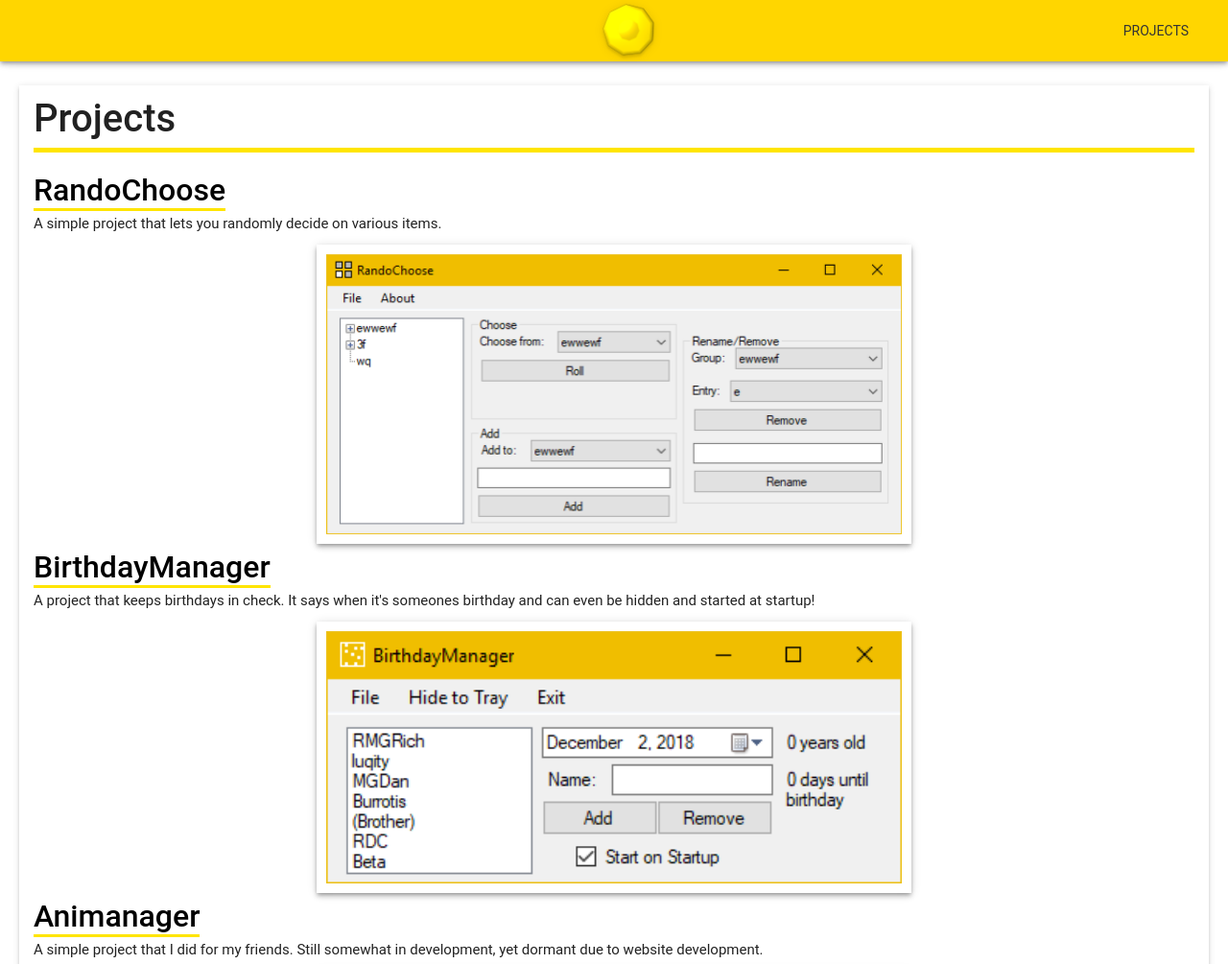
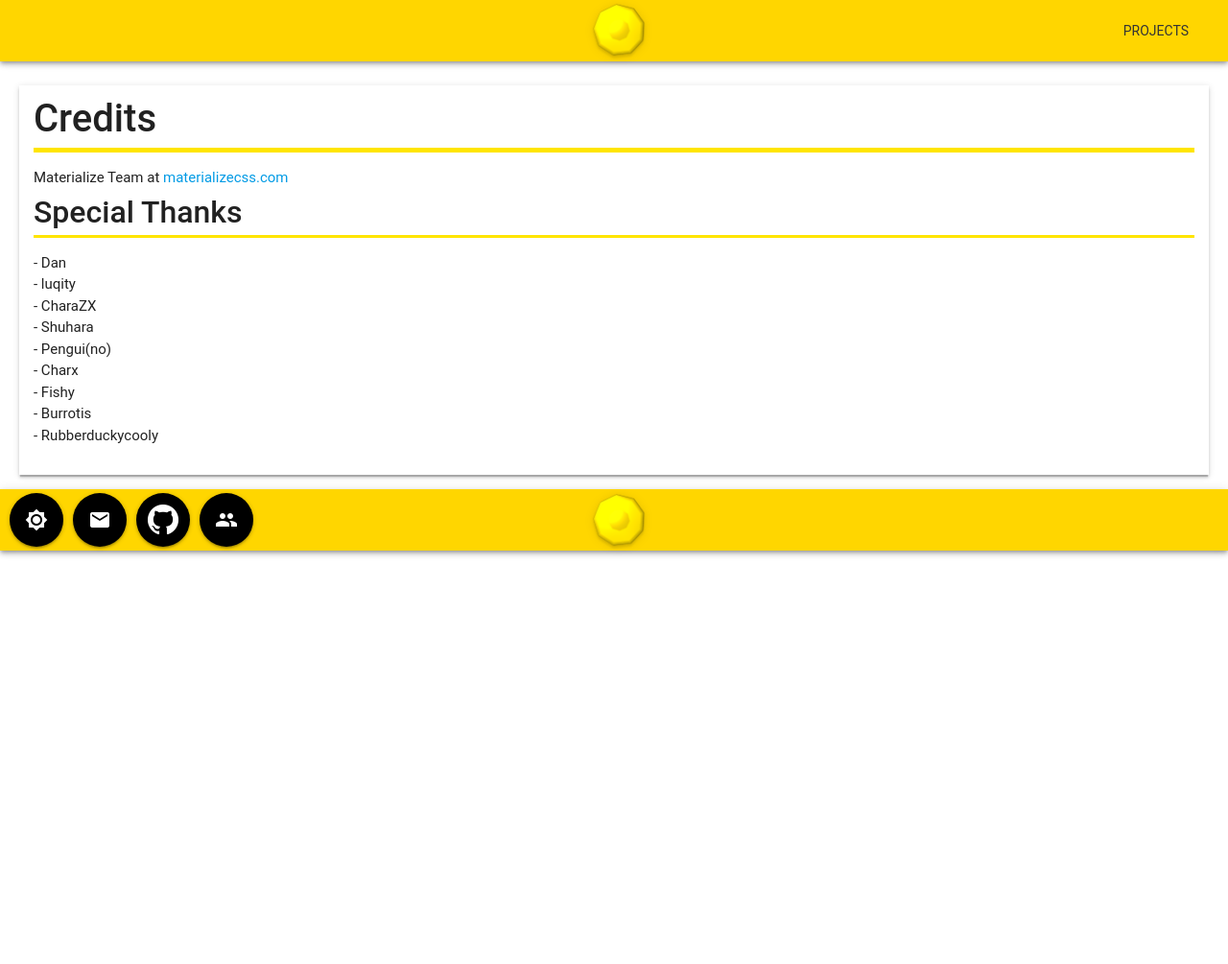
Before and after one commit to MGRich/MGRich.github.io, a plain HTML site: page html/credits.html in a window 1280 px wide. Shown: the top 1005 px of the page at 96% size. After the commit the page ends 800 px from the top, so only its background shows below. Drawn offline with nearby package versions, Linux system fonts and the light colour scheme.

Commit message:
add credits

```diff
--- a/html/credits.html
+++ b/html/credits.html
@@ -31,20 +31,23 @@
 <body>
     <div class="dcard">
         <div>
-            <div class="header">Projects</div>
+            <div class="header">Credits</div>
 
-                <a class="subheader" href="RandoChoose.html">RandoChoose</a>
-                <div>A simple project that lets you randomly decide on various items.</div>
-                <div class="img"><img class="materialboxed" width="600" src="../img/rdc/1.png"></div>
+                <div>Materialize Team at <a href="https://materializecss.com/">materializecss.com</a></div>
 
-                <a class="subheader" href="BirthdayManager.html">BirthdayManager</a>
-                <div>A project that keeps birthdays in check. It says when it's someones birthday and can even be hidden and started at startup!</div>
-                <div class="img"><img class="materialboxed" width="600" src="../img/bdm/1.png"></div>
+                <div class="subheader">Special Thanks</div>
+                <ul>
+                    <li>- Dan</li>
+                    <li>- luqity</li>
+                    <li>- CharaZX</li>
+                    <li>- Shuhara</li>
+                    <li>- Pengui(no)</li>
+                    <li>- Charx</li>
+                    <li>- Fishy</li>
 
-                <a class="subheader" href="Animanager.html">Animanager</a>
-                <div>A simple project that I did for my friends. Still somewhat in development, yet dormant due to website development.</div>
-                <div class="img"><img class="materialboxed" width="600" src="../img/anm/1.png"></div>
-
+                    <li>- Burrotis</li>
+                    <li>- Rubberduckycooly</li>
+                </ul>
 
             </div>
     </div>
--- a/html/footer.html
+++ b/html/footer.html
@@ -3,6 +3,7 @@
         <a class="btn-floating btn-large waves-effect waves-light" id="dark"><i class="material-icons">brightness_7</i></a>
         <a class="btn-floating btn-large waves-effect waves-light" href="mailto:rmgrichdeveloper@gmail.com"><i class="material-icons">email</i></a>
         <a class="btn-floating btn-large waves-effect waves-light github" href="https://github.com/MGRich"><img width="32" height="32" src="../img/gitico.png"></a>
+        <a class="btn-floating btn-large waves-effect waves-light" href="credits.html"><i class="material-icons">group</i></a>
     </div>
     <img class="logo" src="../img/logo.png"/>
 
--- a/main/main.scss
+++ b/main/main.scss
@@ -24,8 +24,8 @@ $gold: #FFE500;
         position: relative;
         bottom: 9px;
         left:15px;
-        display: block;
-        margin: auto;
+        //display: block;
+        margin-left: calc(50% - 40px);
     }
     #nav-mobile {
         position: absolute;
@@ -152,6 +152,8 @@ a.subheader {
     .logo {
         position: absolute;
         bottom: 2px;
+        display: block;
+        margin-left: calc(50% - 25px);
     }
 }
 
```
Also changed, not shown: main/main.css.
